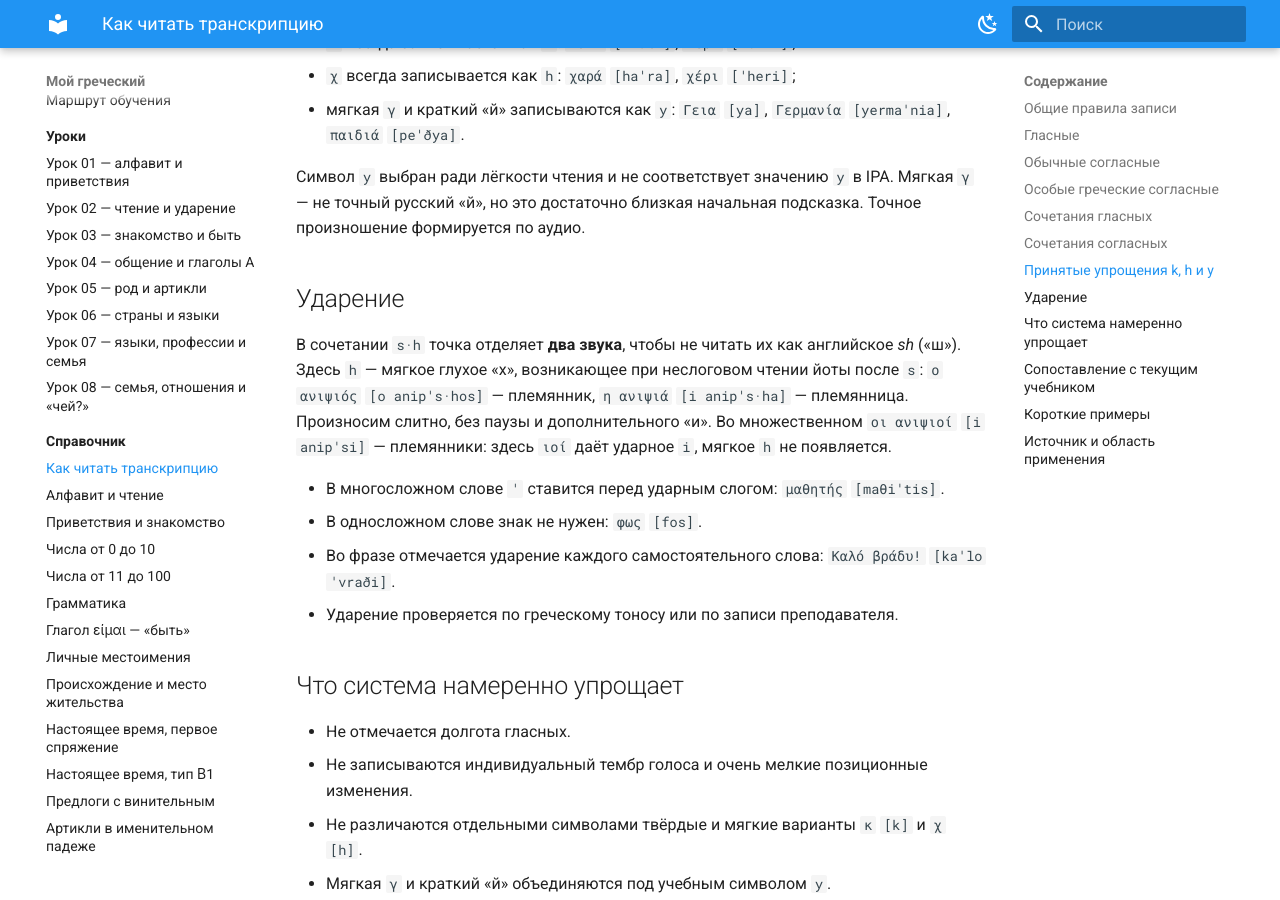
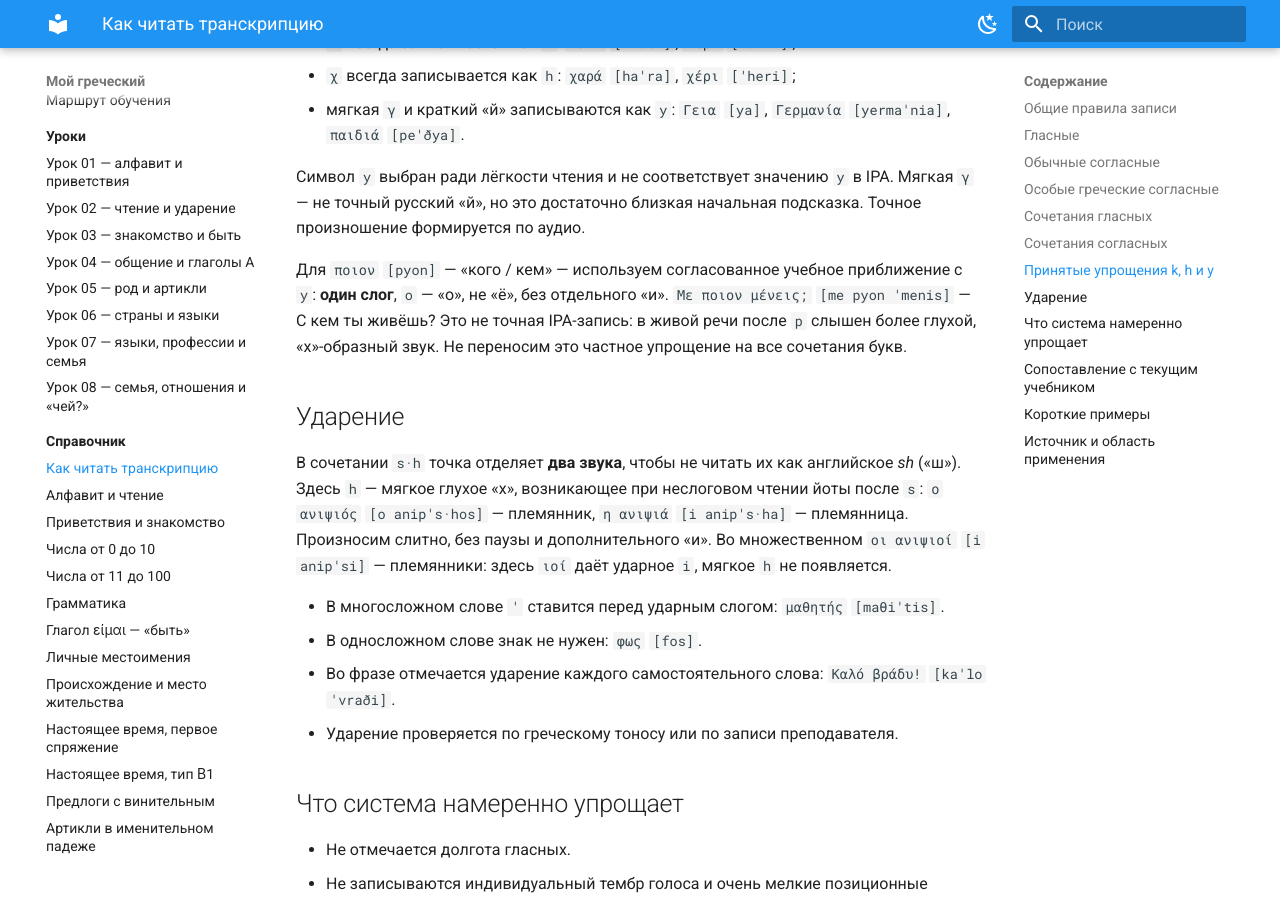
Before and after one commit to arch7tect/Greek, an MkDocs documentation site: the page built from docs/reference/transcription.md, in a window 1280 px wide and 900 px high, scrolled down 3801 px. Built offline with MkDocs 1.6.1 and Material for MkDocs 9.7.7, drawn with Linux system fonts in a browser that asks for light colours.

Commit message:
Use agreed pyon approximation in question cards

```diff
--- a/docs/reference/transcription.md
+++ b/docs/reference/transcription.md
@@ -114,6 +114,12 @@
 Мягкая `γ` — не точный русский «й», но это достаточно близкая начальная
 подсказка. Точное произношение формируется по аудио.
 
+Для `ποιον` `[pyon]` — «кого / кем» — используем согласованное учебное
+приближение с `y`: **один слог**, `o` — «о», не «ё», без отдельного «и».
+`Με ποιον μένεις;` `[me pyon ˈmenis]` — С кем ты живёшь?
+Это не точная IPA-запись: в живой речи после `p` слышен более глухой,
+«х»-образный звук. Не переносим это частное упрощение на все сочетания букв.
+
 ## Ударение
 
 В сочетании `s·h` точка отделяет **два звука**, чтобы не читать их как английское
```
Also changed, not shown: docs/memory/questions-answers.md (+1 -1 lines), 5 other files.
